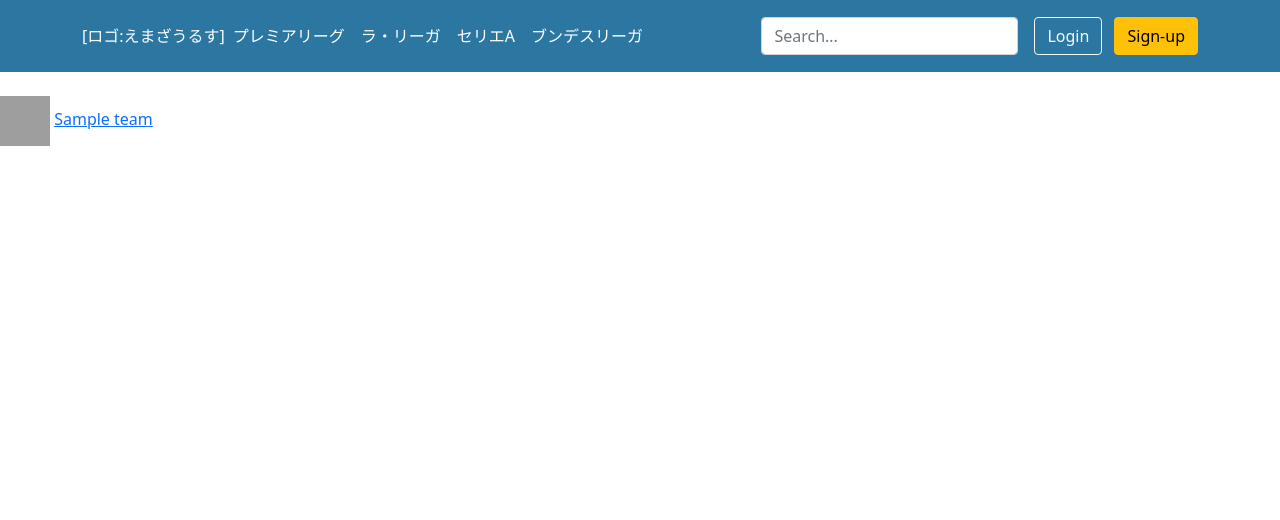
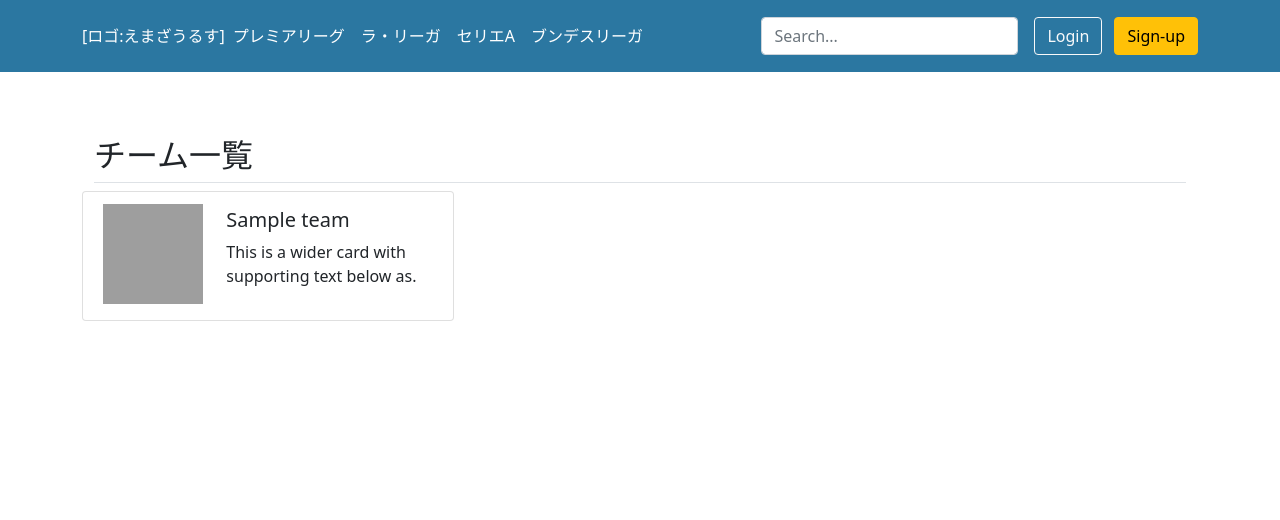
Before and after one commit to maru0914/SoccerProject, a Django app: template templates/main/league.html in a window 1280 px wide. Shown: the top 520 px of the page. Run offline with Django 3.2, Linux system fonts and the light colour scheme; the template is opened without the code that fills it: most values are stand-ins (such as "Sample title", 1, 10 or a date in 2020); grey boxes are pictures that could not be loaded.

Commit message:
decorate team card

```diff
--- a/templates/main/league.html
+++ b/templates/main/league.html
@@ -1,10 +1,25 @@
 {% extends "base.html" %}
 {% block title %} {{ league_code }} チーム一覧 {{ block.super }}{% endblock %}
 {% block content %}
-  <h1></h1>
+<div class="container px-4 py-5" id="icon-grid">
+  <h2 class="pb-2 border-bottom">{% comment %}リーグ名{% endcomment %}チーム一覧</h2>
+  <div class="row row-cols-3">
     {% for team in team_list.teams %}
-    <p>
-      <img src={{ team.crest }} width="50" height="50" alt="" align="center"> <a href="{% url 'main:team' id=team.id league_code=team_list.competition.code %}">{{ team.name }}</a>
-    </p>
+    <div class="card mb-3">
+      <div class="row g-0">
+        <div class="col-md-4 pt-2 pb-2 ps-2">
+          <img src="{{ team.crest }}" width="100" height="100" class="mt-1">
+        </div>
+        <div class="col-md-8">
+          <div class="card-body">
+            <h5 class="card-title">{{ team.name }}</h5>
+            <p class="card-text">This is a wider card with supporting text below as. </p>
+            <a href="{% url 'main:team' id=team.id league_code=team_list.competition.code %}" class="stretched-link"></a>
+          </div>
+        </div>
+      </div>
+    </div>
     {% endfor %}
+  </div>
+</div>
 {% endblock %}
```
